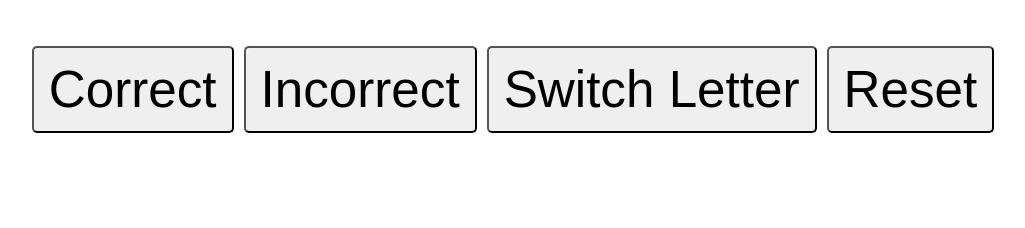
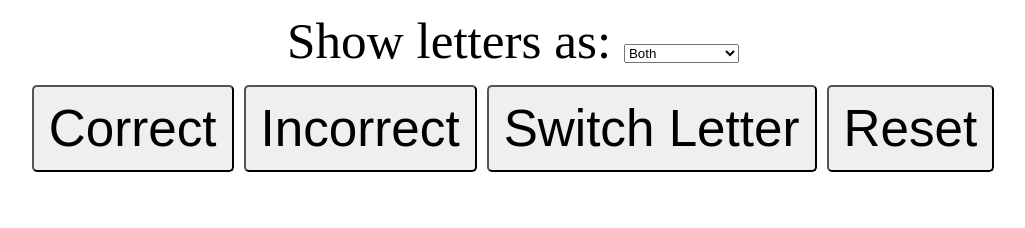
Before and after one commit to uzadude/kids, a plain HTML site: page random-letter.html in a window 1280 px wide. Shown: the part 572-800 px from the top of the page, without its empty margins (127-1152 px from the left). Drawn offline with Linux system fonts and the light colour scheme.

Commit message:
add toggle for letter case

```diff
--- a/random-letter.html
+++ b/random-letter.html
@@ -59,6 +59,10 @@
         min-width: 100px;
         border-radius: 5px;
       }
+      #toggle-case {
+        margin-top: 20px;
+        font-size: 4vw;
+      }
 
       /* Responsive adjustments */
       @media (max-width: 768px) {
@@ -77,6 +81,9 @@
           font-size: 5vw;
           padding: 10px;
         }
+        #toggle-case {
+          font-size: 5vw;
+        }
       }
     </style>
   </head>
@@ -90,6 +97,14 @@
       <div class="counter-label">
         <span id="incorrectCounter">0</span>
       </div>
+    </div>
+    <div id="toggle-case">
+      <label for="letterCase">Show letters as:</label>
+      <select id="letterCase" onchange="generateRandomLetter()">
+        <option value="both">Both</option>
+        <option value="uppercase">Uppercase only</option>
+        <option value="lowercase">Lowercase only</option>
+      </select>
     </div>
     <div class="buttons">
       <button onclick="markCorrect()" title="Mark as correct">Correct</button>
@@ -124,15 +139,24 @@
 
       function generateRandomLetter() {
         if (currentIndex >= letters.length) {
-          shuffleArray(letters); // Reshuffle the letters when all have been used
+          shuffleArray(letters);
           currentIndex = 0;
         }
         const uppercaseLetter = letters[currentIndex];
         const lowercaseLetter = uppercaseLetter.toLowerCase();
-        document.getElementById("letter").innerText =
-          `${uppercaseLetter} ${lowercaseLetter}`;
+        const letterCase = document.getElementById("letterCase").value;
+
+        // Display based on selected case
+        if (letterCase === "uppercase") {
+          document.getElementById("letter").innerText = uppercaseLetter;
+        } else if (letterCase === "lowercase") {
+          document.getElementById("letter").innerText = lowercaseLetter;
+        } else {
+          document.getElementById("letter").innerText =
+            `${uppercaseLetter} ${lowercaseLetter}`;
+        }
+
         currentIndex++;
-
         resetTimer();
       }
 
@@ -153,7 +177,7 @@
         incorrectCount = 0;
         document.getElementById("correctCounter").innerText = correctCount;
         document.getElementById("incorrectCounter").innerText = incorrectCount;
-        shuffleArray(letters); // Reshuffle letters on reset
+        shuffleArray(letters);
         currentIndex = 0;
         generateRandomLetter();
       }
@@ -163,17 +187,15 @@
         timer = 10;
         document.getElementById("timer").innerText = timer;
         timerInterval = setInterval(() => {
-          // timer--;
           if (timer >= 0) {
             document.getElementById("timer").innerText = timer;
           }
           if (timer === 0) {
-            markIncorrect(); // Mark as incorrect if time runs out
+            markIncorrect();
           }
         }, 1000);
       }
 
-      // Initial shuffle and display
       shuffleArray(letters);
       generateRandomLetter();
     </script>
```
